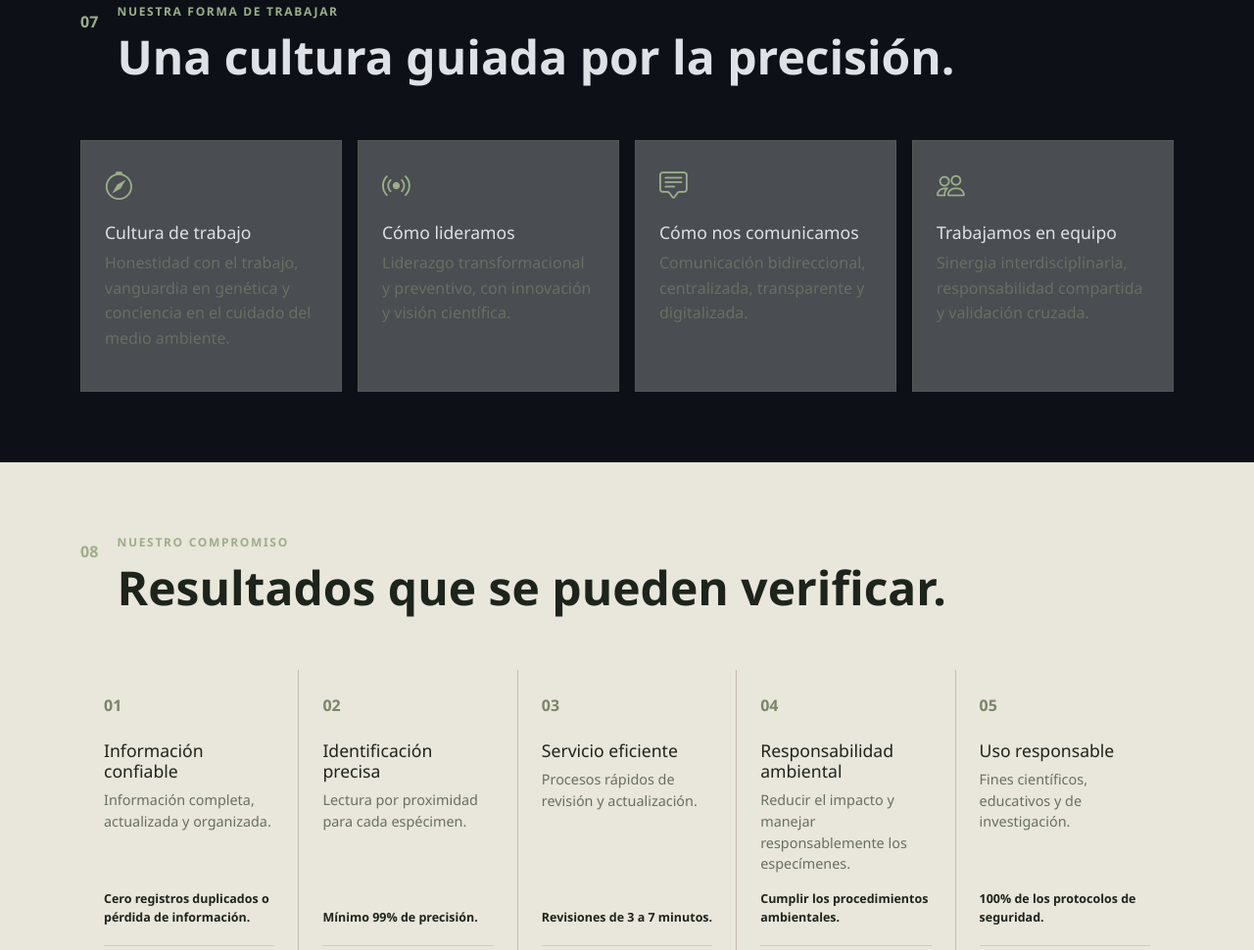
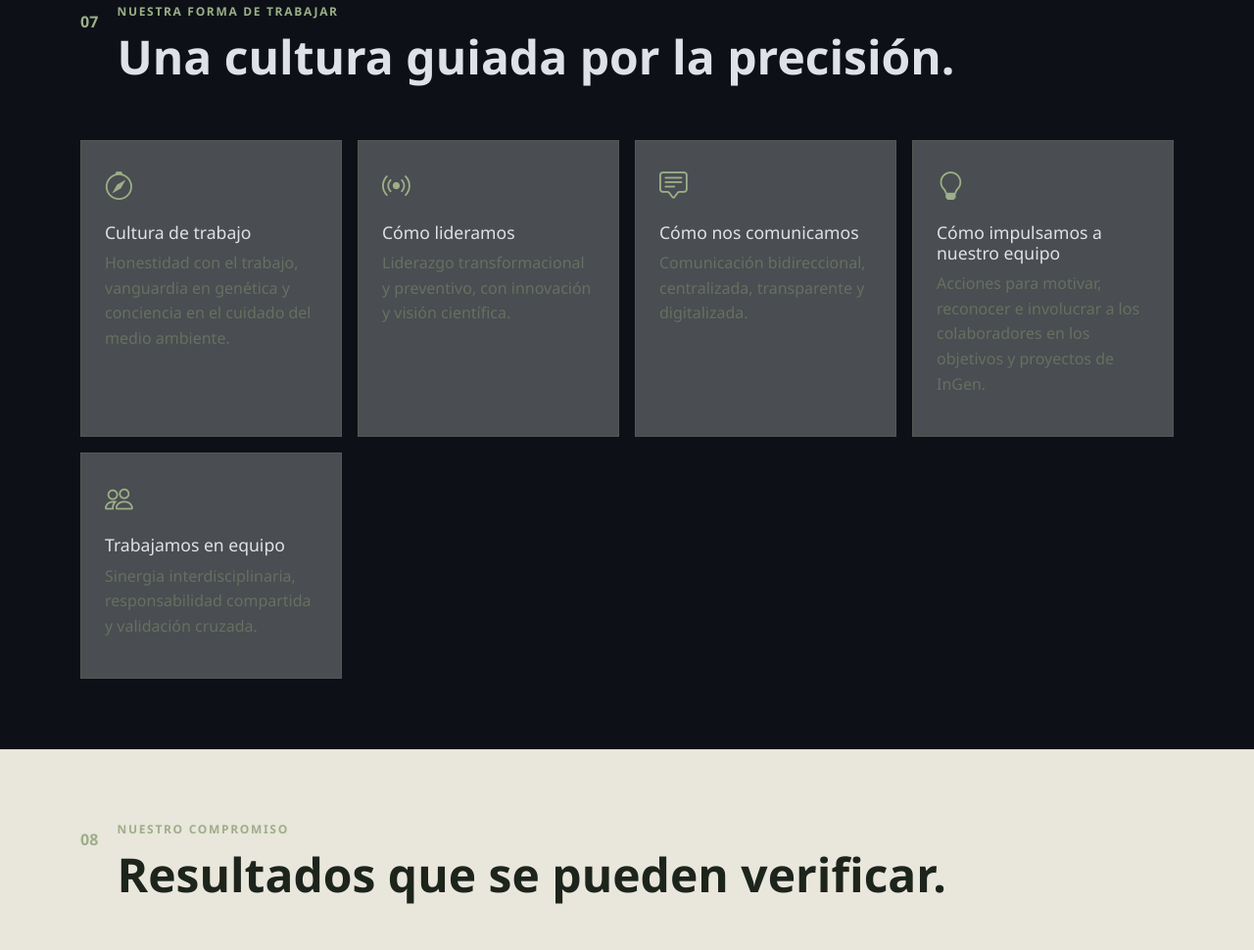
Before and after one commit to DiegoRIbarra/InGen, a plain HTML site: page nosotros.html in a window 1280 px wide. Shown: the part 4837-5807 px from the top of the page at 98% size. Drawn offline with nearby package versions, Linux system fonts and the light colour scheme.

Commit message:
version 1.2.2

```diff
--- a/nosotros.html
+++ b/nosotros.html
@@ -252,7 +252,7 @@
     </section>
 
     <section id="trabajo" class="added-section py-5">
-        <div class="container py-4"><div class="section-heading-row"><span>07</span><div><p class="strategy-kicker text-uppercase fw-bold mb-2">Nuestra forma de trabajar</p><h2 class="display-5 fw-bold">Una cultura guiada por la precisión.</h2></div></div><div class="work-grid"><article><i class="bi bi-compass"></i><h3>Cultura de trabajo</h3><p>Honestidad con el trabajo, vanguardia en genética y conciencia en el cuidado del medio ambiente.</p></article><article><i class="bi bi-broadcast"></i><h3>Cómo lideramos</h3><p>Liderazgo transformacional y preventivo, con innovación y visión científica.</p></article><article><i class="bi bi-chat-square-text"></i><h3>Cómo nos comunicamos</h3><p>Comunicación bidireccional, centralizada, transparente y digitalizada.</p></article><article><i class="bi bi-people"></i><h3>Trabajamos en equipo</h3><p>Sinergia interdisciplinaria, responsabilidad compartida y validación cruzada.</p></article></div></div>
+        <div class="container py-4"><div class="section-heading-row"><span>07</span><div><p class="strategy-kicker text-uppercase fw-bold mb-2">Nuestra forma de trabajar</p><h2 class="display-5 fw-bold">Una cultura guiada por la precisión.</h2></div></div><div class="work-grid"><article><i class="bi bi-compass"></i><h3>Cultura de trabajo</h3><p>Honestidad con el trabajo, vanguardia en genética y conciencia en el cuidado del medio ambiente.</p></article><article><i class="bi bi-broadcast"></i><h3>Cómo lideramos</h3><p>Liderazgo transformacional y preventivo, con innovación y visión científica.</p></article><article><i class="bi bi-chat-square-text"></i><h3>Cómo nos comunicamos</h3><p>Comunicación bidireccional, centralizada, transparente y digitalizada.</p></article><article><i class="bi bi-lightbulb"></i><h3>Cómo impulsamos a nuestro equipo</h3><p>Acciones para motivar, reconocer e involucrar a los colaboradores en los objetivos y proyectos de InGen.</p></article><article><i class="bi bi-people"></i><h3>Trabajamos en equipo</h3><p>Sinergia interdisciplinaria, responsabilidad compartida y validación cruzada.</p></article></div></div>
     </section>
 
     <section id="compromiso" class="added-section added-section-light py-5">
```
